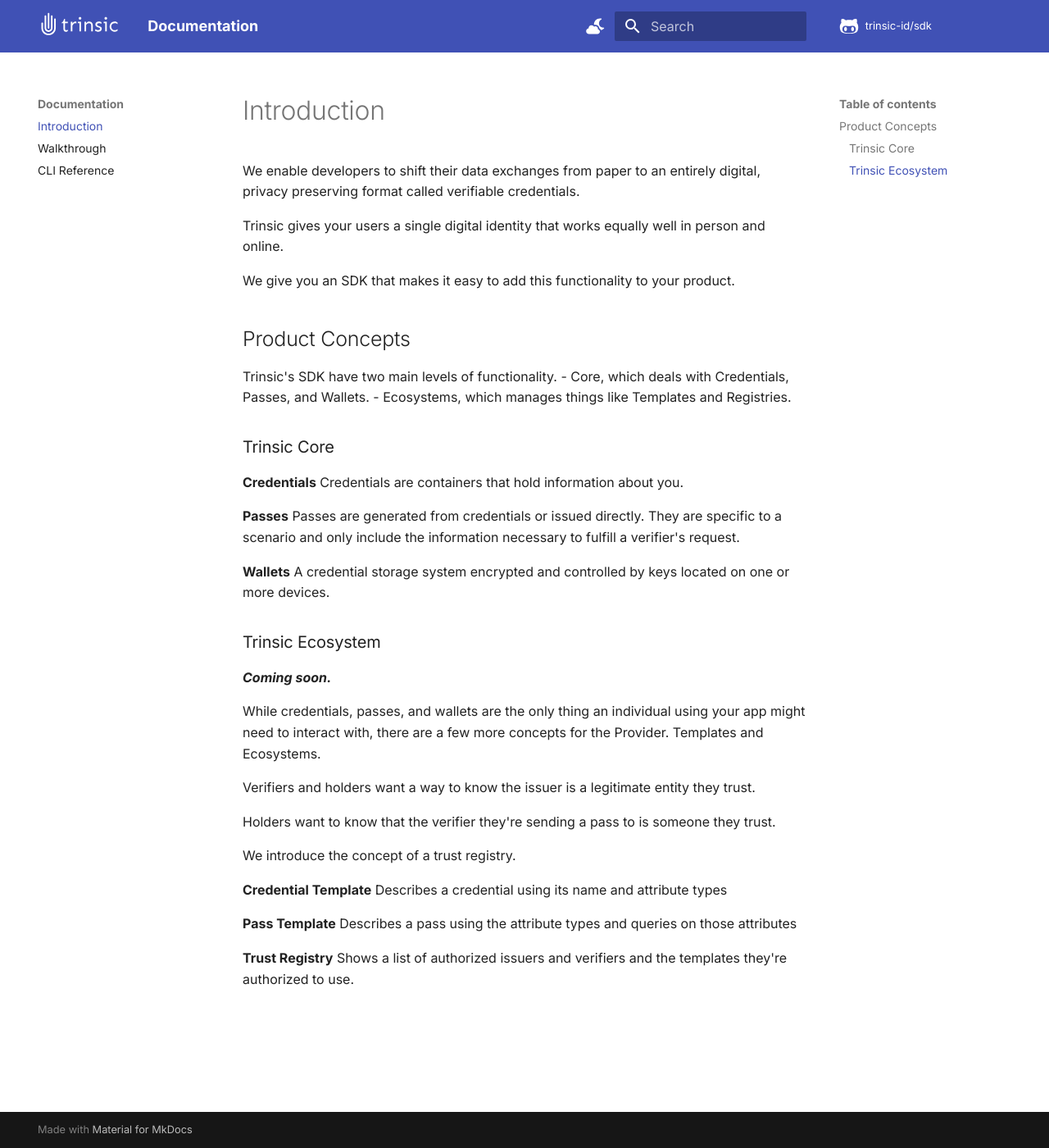
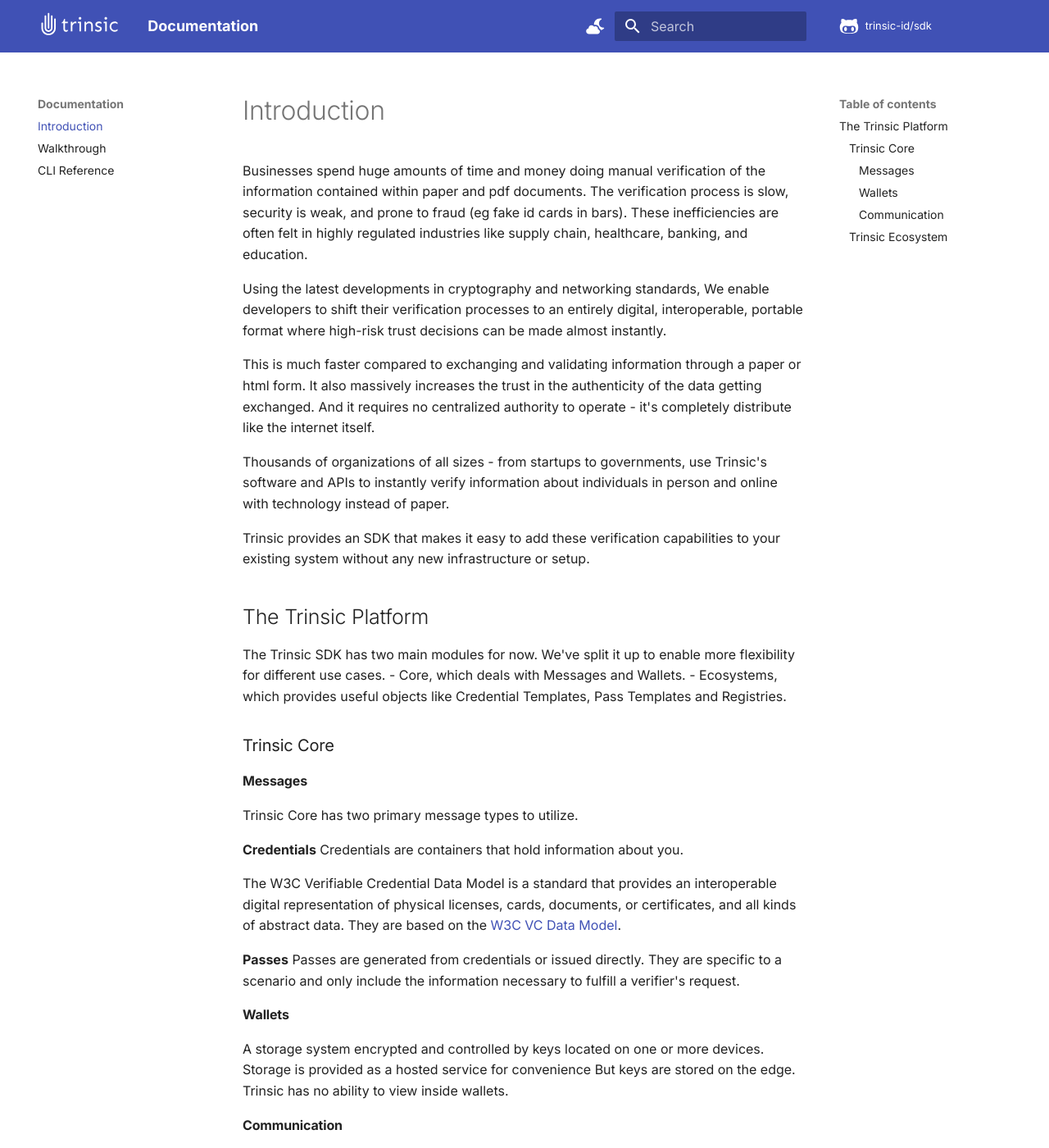
Before and after one commit to trinsic-id/v2-sdk, an MkDocs documentation site: the page built from docs/index.md, in a window 1280 px wide and 1400 px high. Shown: the whole window at 82% size. Built offline with MkDocs 1.6.1 and Material for MkDocs 9.7.7, drawn with Linux system fonts in a browser that asks for light colours; comment, search, counter and statistics services are not loaded; some of the changed text lies outside the part shown.

Commit message:
Add docs workflow (#16)
* new concepts

* added docs workflow

* minor cleanup

* removed extra branch trigger

* specify site-dir

Co-authored-by: Michael Boyd <michael@trinsic.id>

```diff
--- a/docs/index.md
+++ b/docs/index.md
@@ -1,27 +1,43 @@
 # Introduction
-We enable developers to shift their data exchanges from paper to an entirely digital, privacy preserving format called verifiable credentials.
+Businesses spend huge amounts of time and money doing manual verification of the information contained within paper and pdf documents. The verification process is slow, security is weak, and prone to fraud (eg fake id cards in bars). These inefficiencies are often felt in highly regulated industries like supply chain, healthcare, banking, and education.
 
-Trinsic gives your users a single digital identity that works equally well in person and online.
+Using the latest developments in cryptography and networking standards, We enable developers to shift their verification processes to an entirely digital, interoperable, portable format where high-risk trust decisions can be made almost instantly.
 
-We give you an SDK that makes it easy to add this functionality to your product.
+This is much faster compared to exchanging and validating information through a paper or html form. It also massively increases the trust in the authenticity of the data getting exchanged. And it requires no centralized authority to operate - it's completely distribute like the internet itself.
 
-## Product Concepts
+Thousands of organizations of all sizes - from startups to governments, use Trinsic's software and APIs to instantly verify information about individuals in person and online with technology instead of paper.
 
-Trinsic's SDK have two main levels of functionality.
-- Core, which deals with Credentials, Passes, and Wallets.
-- Ecosystems, which manages things like Templates and Registries.
+Trinsic provides an SDK that makes it easy to add these verification capabilities to your existing system without any new infrastructure or setup.
+
+## The Trinsic Platform
+
+The Trinsic SDK has two main modules for now. We've split it up to enable more flexibility for different use cases.
+- Core, which deals with Messages and Wallets.
+- Ecosystems, which provides useful objects like Credential Templates, Pass Templates and Registries.
 
 ### Trinsic Core
+
+#### Messages
+Trinsic Core has two primary message types to utilize.
 
 **Credentials**
 Credentials are containers that hold information about you.
 
+The W3C Verifiable Credential Data Model is a standard that provides an interoperable digital representation of physical licenses, cards, documents, or certificates, and all kinds of abstract data. They are based on the [W3C VC Data Model](https://www.w3.org/TR/vc-data-model/#introduction).
+
 **Passes**
 Passes are generated from credentials or issued directly. They are specific to a scenario and only include the information necessary to fulfill a verifier's request.
 
-**Wallets**
-A credential storage system encrypted and controlled by keys located on one or more devices.
+#### Wallets
+A storage system encrypted and controlled by keys located on one or more devices.
+Storage is provided as a hosted service for convenience
+But keys are stored on the edge. Trinsic has no ability to view inside wallets.
 
+#### Communication
+- Existing mediums of interopable information exchange are insecure and slow. In person it's paper. online it's the web form or sometimes email. It's all self-attested information. We've developed a secure messaging protocol that works in any context.
+- Trinsic Core enables messages to be sent back and forth with high degree of trust that the contents haven't been tampered or sniffed.
+- It's the power of PGP and (more recently) signal with much greater interoperability and cross platform transport mechanisms. Let's you send a message to someone online, and have them generate a proof of that message and have it be verified offline
+- Selective disclosure, revocation, signing, encryption, verification all come out of the box and are easy to use, and are interoperable.
 ### Trinsic Ecosystem
 _**Coming soon.**_
 
```
Also changed, not shown: 1 other file.
